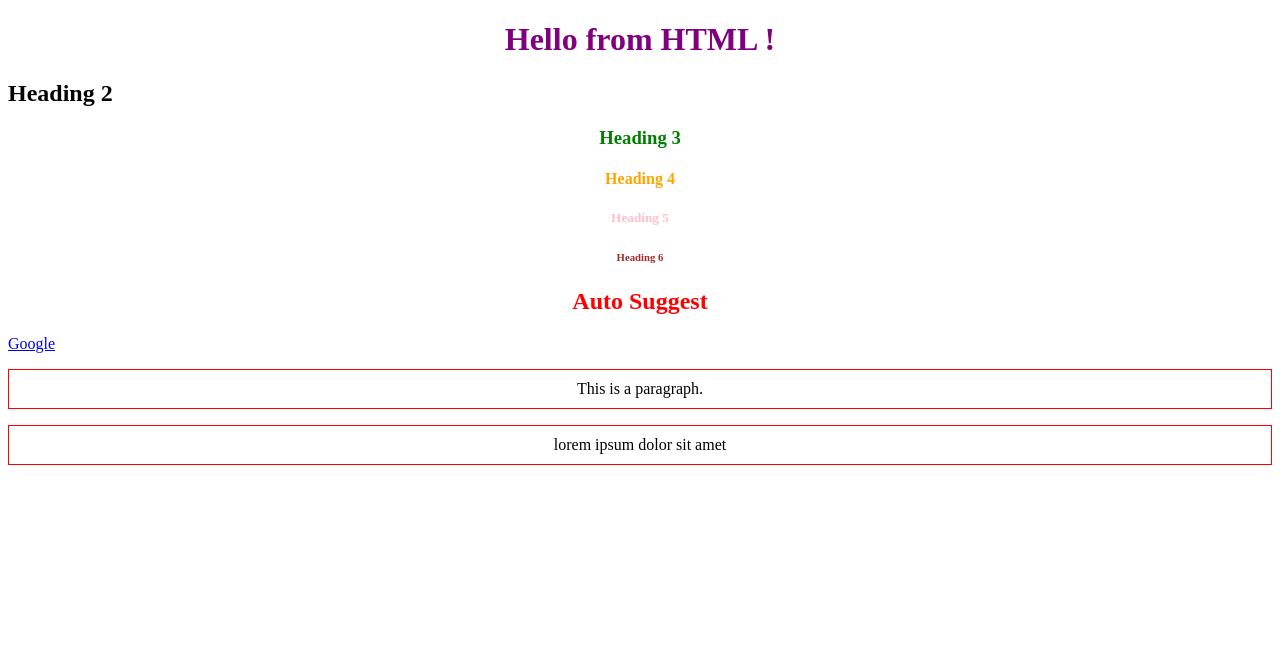
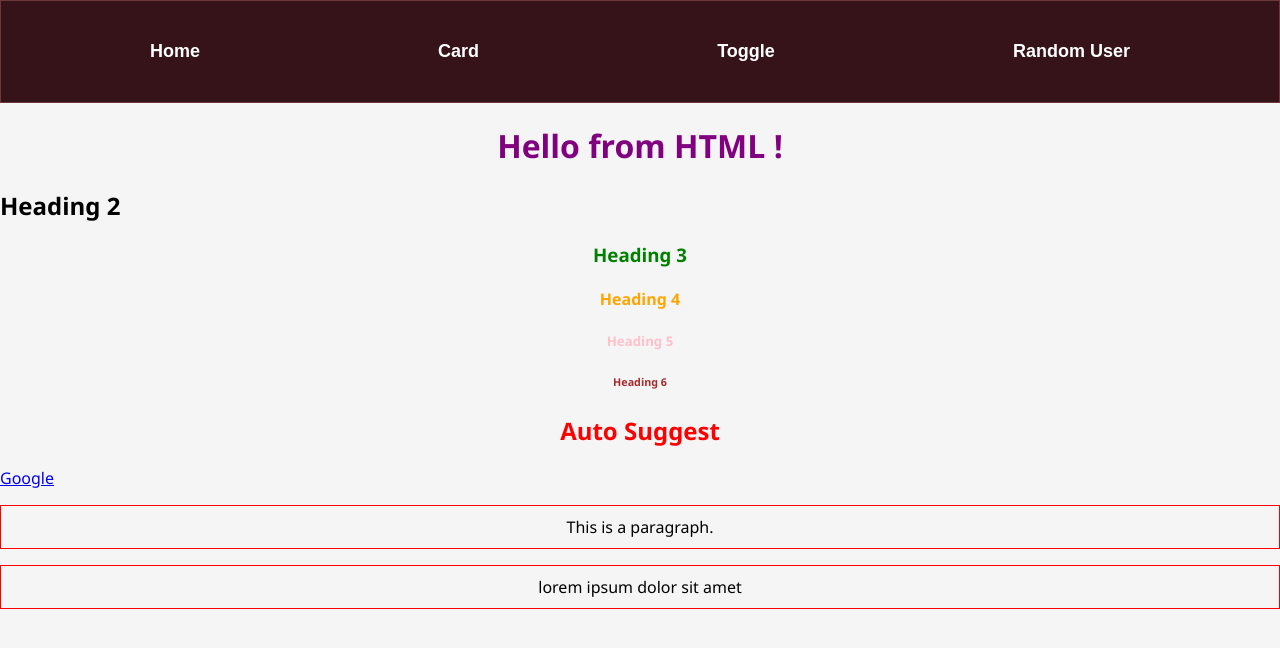
Before and after one commit to Ayushi-Singh-1405/autosuggest, a website: page frontend/index.html in a window 1280 px wide. Drawn offline with Linux system fonts and the light colour scheme.

Commit message:
add navbar

```diff
--- a/frontend/css/index.css
+++ b/frontend/css/index.css
@@ -38,5 +38,35 @@ h1 {
   text-align: left;
   border: 1px solid red;
   padding: 10px;
-  text-align: center
+  text-align: center;
 }
+.navbar {
+  display: flex;
+  justify-content: space-around;
+  background-color: #361319;
+  border: 1px solid #6D3A3C;
+  padding: 30px;
+}
+
+.navbar a {
+  color: white;
+  text-decoration: none;
+  font-size: 18px;
+  padding: 10px 15px;
+  font-weight: bold;
+  font-family: Arial, sans-serif;
+  border-radius: 5px;
+  transition: background-color 0.3s;
+
+}
+
+.navbar a:hover {
+  background-color: #6D3A3C;
+  transform: scale(1.1);
+}
+body {
+  background-color: #F5F5F5;
+  font-family: 'Segoe UI', Tahoma, Geneva, Verdana, sans-serif;
+  margin: 0;
+  padding: 0;
+}
--- a/frontend/index.html
+++ b/frontend/index.html
@@ -7,6 +7,12 @@
     <link rel="stylesheet" href="css/index.css">
 </head>
 <body>
+    <div class="navbar">
+        <a href="">Home</a>
+        <a href="">Card</a>
+        <a href="">Toggle</a>
+        <a href="">Random User</a>
+    </div>
    <h1>Hello from HTML !</h1>
    <h2>Heading 2</h2>
    <h3 class="heading-3">Heading 3</h3>
```
